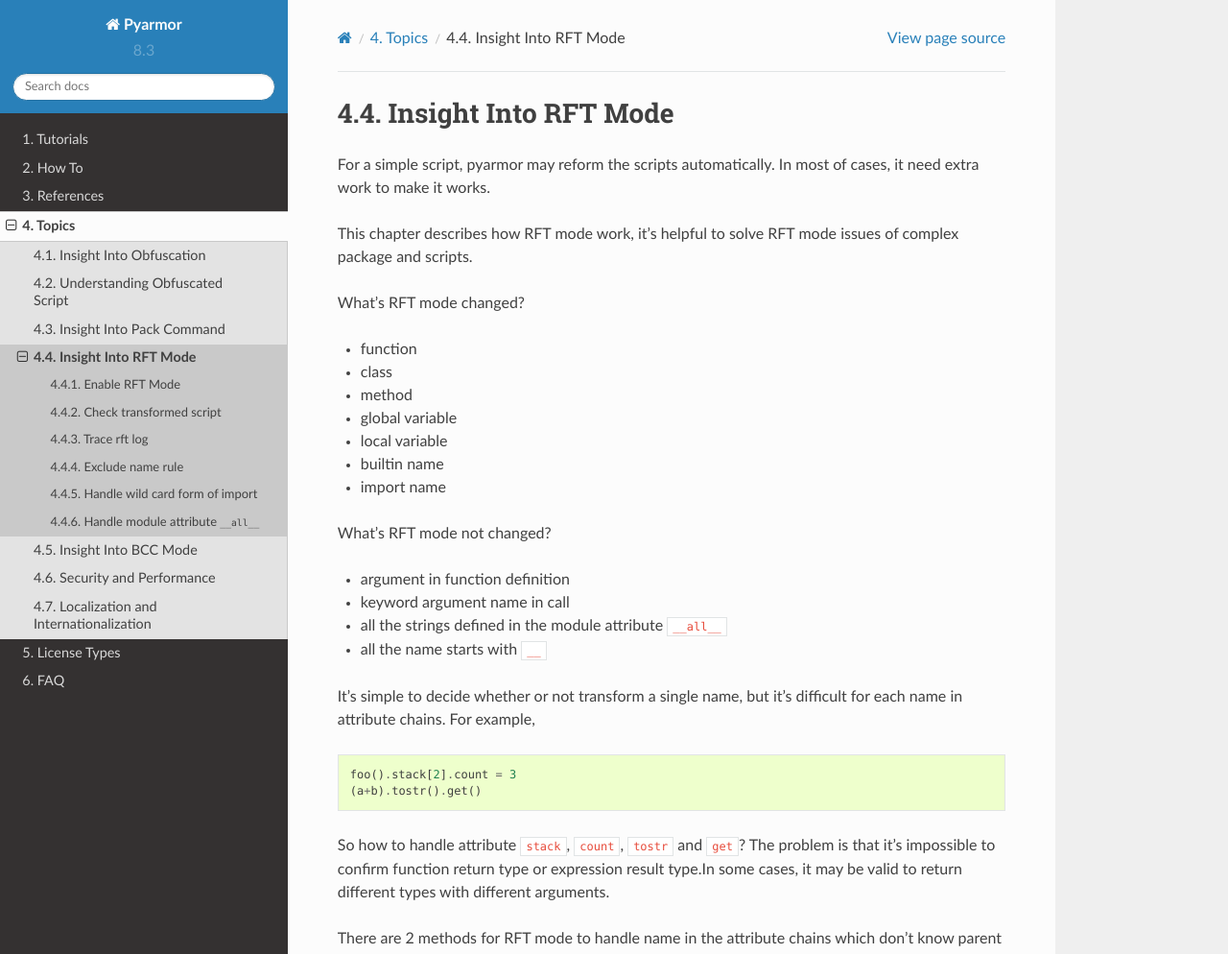
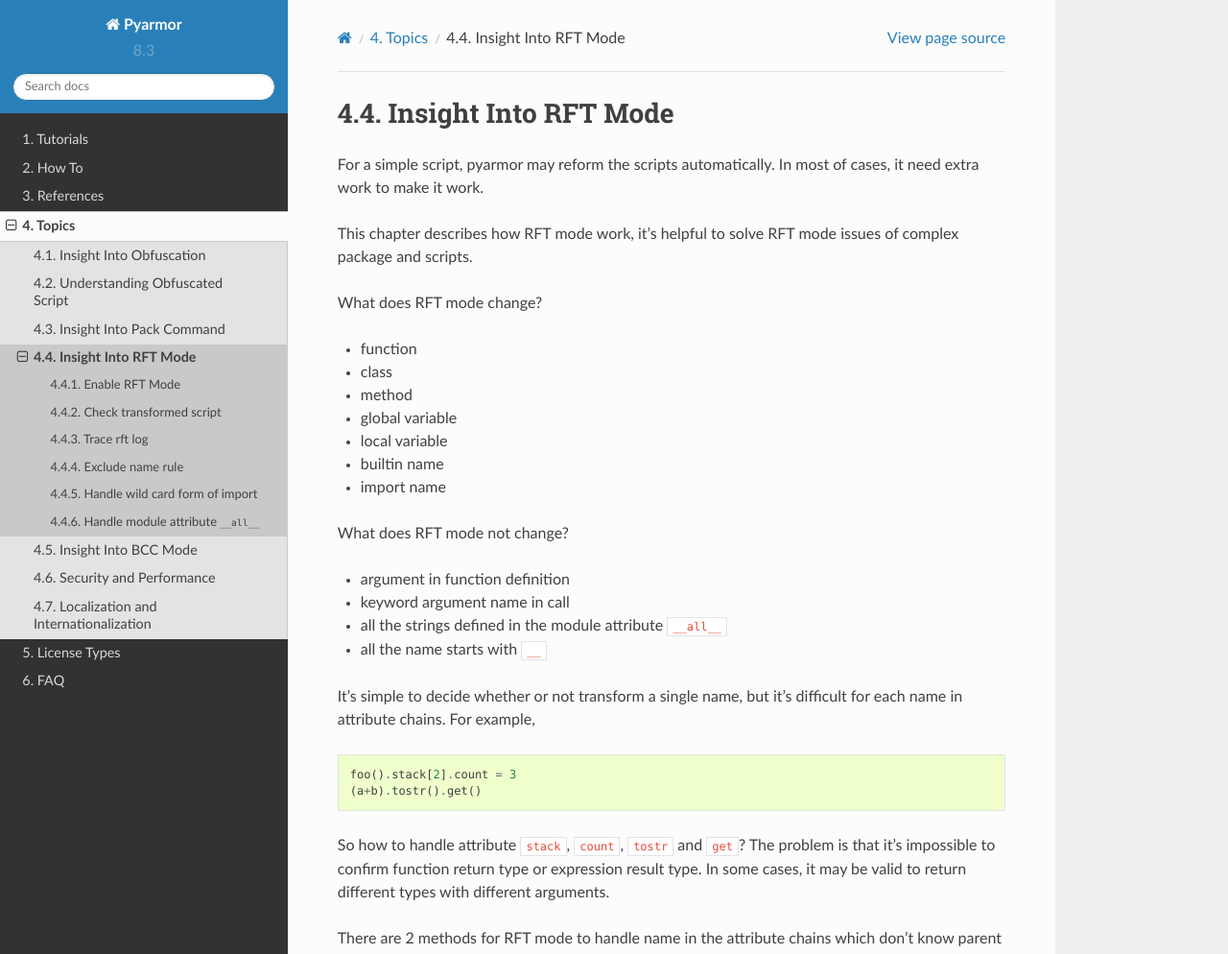
Before and after one commit to dashingsoft/pyarmor, a Sphinx documentation site: the page built from docs/topic/rftmode.rst, in a window 1280 px wide and 1400 px high. Shown: the top 994 px of the window at 96% size. Built offline with Sphinx 7.4.7 and the Read the Docs theme 2.0.0, drawn with Linux system fonts in a browser that asks for light colours.

Commit message:
Update rftmode.rst

```diff
--- a/docs/topic/rftmode.rst
+++ b/docs/topic/rftmode.rst
@@ -4,11 +4,11 @@ Insight Into RFT Mode
 
 .. highlight:: console
 
-For a simple script, pyarmor may reform the scripts automatically. In most of cases, it need extra work to make it works.
+For a simple script, pyarmor may reform the scripts automatically. In most of cases, it need extra work to make it work.
 
 This chapter describes how RFT mode work, it's helpful to solve RFT mode issues of complex package and scripts.
 
-What's RFT mode changed?
+What does RFT mode change?
 
 * function
 * class
@@ -18,7 +18,7 @@ What's RFT mode changed?
 * builtin name
 * import name
 
-What's RFT mode not changed?
+What does RFT mode not change?
 
 * argument in function definition
 * keyword argument name in call
@@ -32,7 +32,7 @@ It's simple to decide whether or not transform a single name, but it's difficult
     foo().stack[2].count = 3
     (a+b).tostr().get()
 
-So how to handle attribute ``stack``, ``count``, ``tostr`` and ``get``? The problem is that it's impossible to confirm function return type or expression result type.In some cases, it may be valid to return different types with different arguments.
+So how to handle attribute ``stack``, ``count``, ``tostr`` and ``get``? The problem is that it's impossible to confirm function return type or expression result type. In some cases, it may be valid to return different types with different arguments.
 
 There are 2 methods for RFT mode to handle name in the attribute chains which don't know parent type.
 
```
